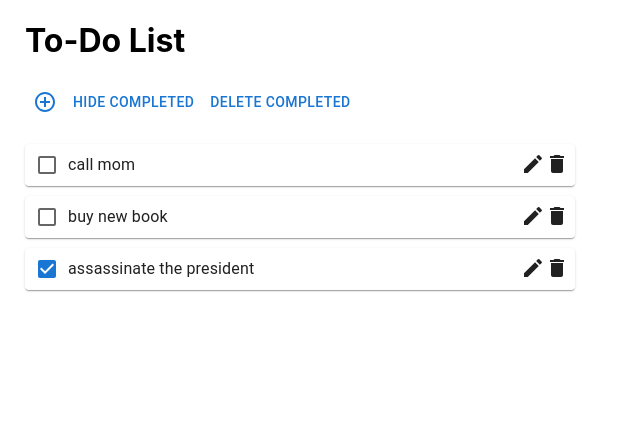
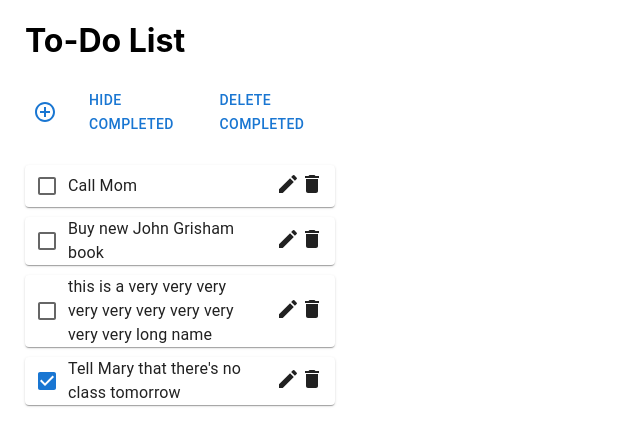
Before and after one commit to gwitchel/cs124-lab2, a React (Create React App) app in the folder lab2-react/: page / in a window 1280 px wide. Shown: the top 446 px of the page, without its empty margins (0-640 px from the left). Built offline with nearby package versions, Linux system fonts and the light colour scheme.

Commit message:
Finished styling and resizing the app, left with user testing.

```diff
--- a/lab2-react/src/Navbar.js
+++ b/lab2-react/src/Navbar.js
@@ -32,6 +32,7 @@ export default function Navbar(props) {
     const handleDialogClose = () => {
         setDialogOpen(false);
         setShowAlert(false);
+        setTitle("")
     };
 
     function onSubmit(e) {
@@ -69,14 +70,14 @@ export default function Navbar(props) {
             <IconButton onClick={handleDialogOpen} color="primary">
                 <AddCircleOutlineIcon />
             </IconButton>
-            <Button onClick={props.onToggleComplete}>  {props.showCompleted? 'Hide Completed': 'Show Completed'} </Button>
-            <Button onClick={handleDialogOpenDelete}> Delete Completed </Button>
+            <Button onClick={props.onToggleComplete} style={{textAlign:'left', marginLeft:'16px'}}>  {props.showCompleted? 'Hide Completed': 'Show Completed'} </Button>
+            <Button onClick={handleDialogOpenDelete} style={{textAlign:'left'}}> Delete Completed </Button>
         </div>
         <Dialog open={dialogOpen} onClose={handleDialogClose}>
             <DialogTitle>Create A New Task</DialogTitle>
             <DialogContent>
             <DialogContentText>
-                Please enter the title of the task below. (max 50 characters)
+                Please enter the title of the task below.
             </DialogContentText>
             <TextField
                 autoFocus
@@ -86,7 +87,7 @@ export default function Navbar(props) {
                 type="text"
                 fullWidth
                 variant="standard"
-                inputProps={{ maxLength: 50 }}
+                // inputProps={{ maxLength: 50 }}
                 value={title}
                 onChange={handleSetTitle}
             />
--- a/lab2-react/src/Task.css
+++ b/lab2-react/src/Task.css
@@ -1,10 +1,9 @@
 .Task {
     margin-left: 5px;
     margin-top: 10px;
-    width: 550px;
+    width: 310px;
 }
 
 .icons {
-    margin-right: 6px;
-    margin-top: 8px;
+    margin: auto;
 }
--- a/lab2-react/src/Task.js
+++ b/lab2-react/src/Task.js
@@ -11,18 +11,25 @@ import DialogContent from '@mui/material/DialogContent';
 import DialogContentText from '@mui/material/DialogContentText';
 import DialogActions from '@mui/material/DialogActions';
 import TextField from '@mui/material/TextField';
+import Typography from '@mui/material/Typography';
 import "./Task.css"
 
 export default function Task(props) {
   const [dialogOpen, setDialogOpen] = React.useState(false);
   const [title, setTitle] = useState("");
+  const [showAlert, setShowAlert] = React.useState(false);
 
   const handleSetTitle = e => {
     setTitle(e.target.value)
+    if (e.target.value.length>0) {
+      setShowAlert(false);
+    }
   }
 
   const handleDialogClose = () => {
     setDialogOpen(false);
+    setShowAlert(false);
+    setTitle("")
   };
 
   const handleDialogOpen = () => {
@@ -42,18 +49,22 @@ export default function Task(props) {
   }
 
   function onSubmit(e) {
-    e.preventDefault();
-    props.handleEditTask(props.id, "title", title)
-    setTitle("")
+    if (title.length===0) {
+      setShowAlert(true);
+    }else{
+        props.handleEditTask(props.id, "title", title)
+        handleDialogClose();
+        setTitle("")
 
-    console.log("onSubmit called!")
+        console.log("onSubmit called!")
+    }
   }
 
   return (
     <div className='Task'>
       <Paper sx={{display:"flex", justifyContent:"space-between"}}>
           <FormControlLabel
-            label={props.title}
+            label={<div style={{ width:180, whiteSpace:'normal', textAlign:'left', overflowWrap:'break-word' }}>{props.title}</div>}
             control={<Checkbox name="completed" checked={props.completed} onChange={handleCheckboxClick} sx={{ml:1.5}}/>}
           />
           <div className='icons'>
@@ -65,7 +76,7 @@ export default function Task(props) {
           <DialogTitle>Edit A Task Title</DialogTitle>
           <DialogContent>
           <DialogContentText>
-              Please enter the new title of the task below. (max 50 characters)
+              Please enter the new title of the task below.
           </DialogContentText>
           <TextField
               autoFocus
@@ -75,10 +86,11 @@ export default function Task(props) {
               type="text"
               fullWidth
               variant="standard"
-              inputProps={{ maxLength: 50 }}
+              // inputProps={{ maxLength: 50 }}
               value={title}
               onChange={handleSetTitle}
           />
+          {showAlert && <Typography sx={{ fontSize:12, color:'red' }}>Please enter a non-empty title for the task!</Typography>}
           </DialogContent>
           <DialogActions>
           <Button onClick={handleDialogClose}>Cancel</Button>
--- a/lab2-react/src/Tasks.js
+++ b/lab2-react/src/Tasks.js
@@ -9,17 +9,22 @@ import './Tasks.css';
 let initialData = [
     {
       id: 1,
-      title: "call mom",
+      title: "Call Mom",
       completed: false
     },
     {
       id: 2,
-      title: "buy new book",
+      title: "Buy new John Grisham book",
       completed: false
     },
     {
       id: 3,
-      title: "assassinate the president",
+      title: "this is a very very very very very very very very very very long name",
+      completed: false
+    },
+    {
+      id: 4,
+      title: "Tell Mary that there's no class tomorrow",
       completed: true
     }
 ]
--- a/lab2-react/src/index.css
+++ b/lab2-react/src/index.css
@@ -5,6 +5,8 @@ body {
     sans-serif;
   -webkit-font-smoothing: antialiased;
   -moz-osx-font-smoothing: grayscale;
+  width: 360px;
+  height: 640px;
 }
 
 code {
```
Also changed, not shown: 1 other file (tests, documents, lock files or other folders).
